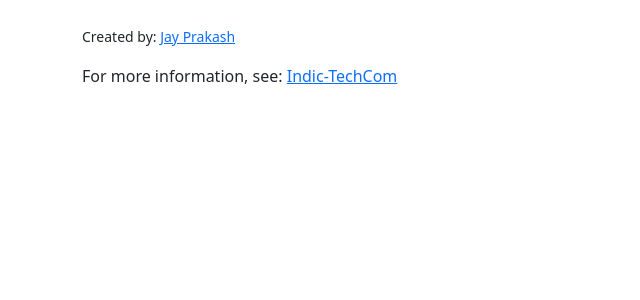
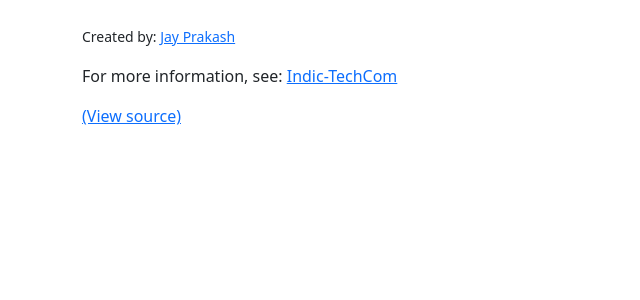
Before and after one commit to Jayprakash-SE/indic-ocr, a Flask app: page / in a window 1280 px wide. Shown: the part 461-761 px from the top of the page, without its empty margins (0-640 px from the left). Run offline with Flask 2, Linux system fonts and the light colour scheme; some libraries are stand-ins or nearby versions.

Commit message:
Add repo source link (#6)

```diff
--- a/templates/getOCR.html
+++ b/templates/getOCR.html
@@ -59,6 +59,7 @@
         <br/>
         <p> <small> Created by: <a href="https://meta.wikimedia.org/wiki/User:Jayprakash12345"> Jay Prakash</a> </small></p>
         <p> For more information, see: <a href="https://meta.wikimedia.org/wiki/Indic-TechCom">Indic-TechCom</a> </p>
+        <a href="https://github.com/Jayprakash-SE/indic-ocr"> (View source)</a>
     </div>
 
     </body>
--- a/templates/home.html
+++ b/templates/home.html
@@ -34,6 +34,7 @@
         <br/>
         <p> <small> Created by: <a href="https://meta.wikimedia.org/wiki/User:Jayprakash12345"> Jay Prakash</a> </small></p>
         <p> For more information, see: <a href="https://meta.wikimedia.org/wiki/Indic-TechCom">Indic-TechCom</a> </p>
+        <a href="https://github.com/Jayprakash-SE/indic-ocr"> (View source)</a>
     </div>
     </body>
 </html>
```
